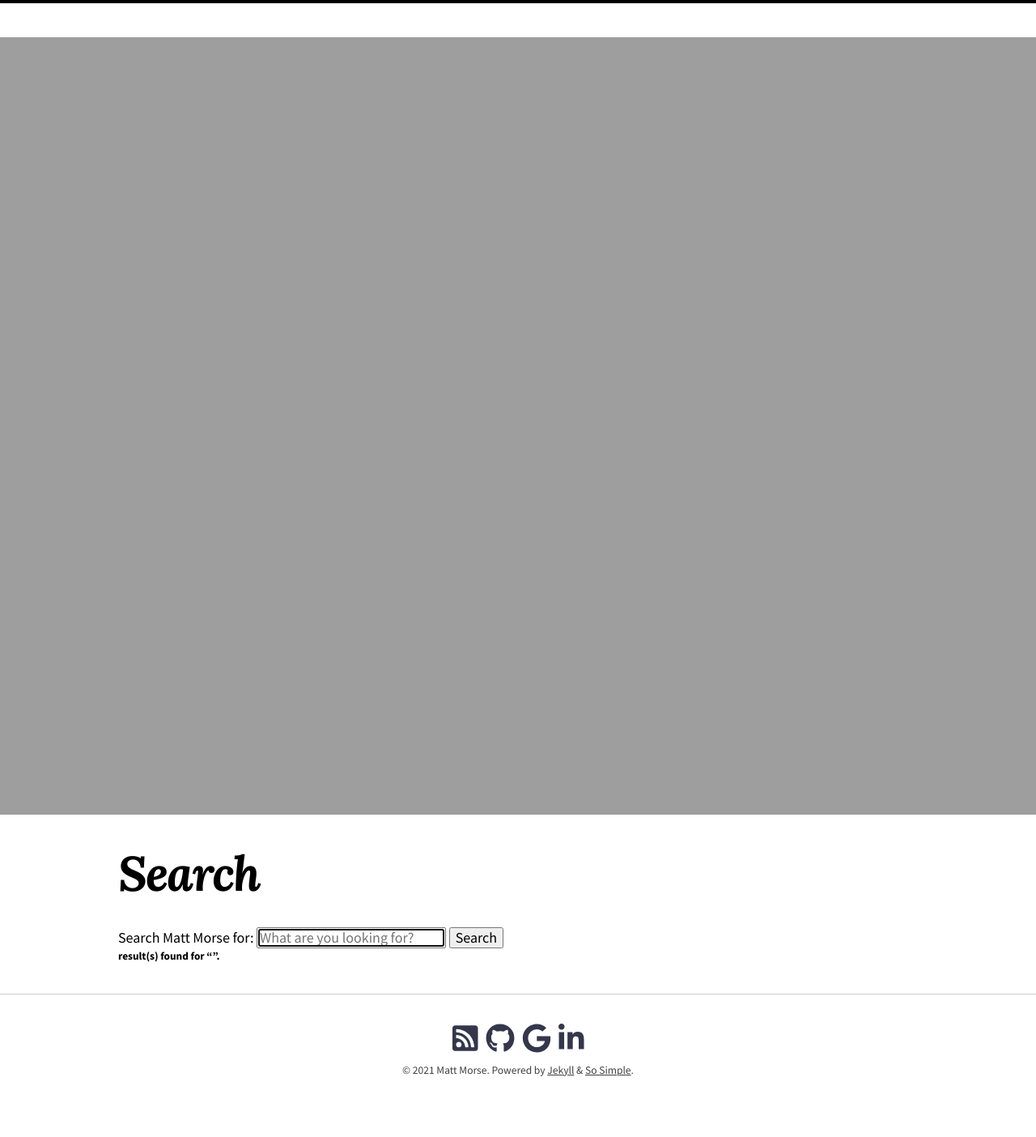
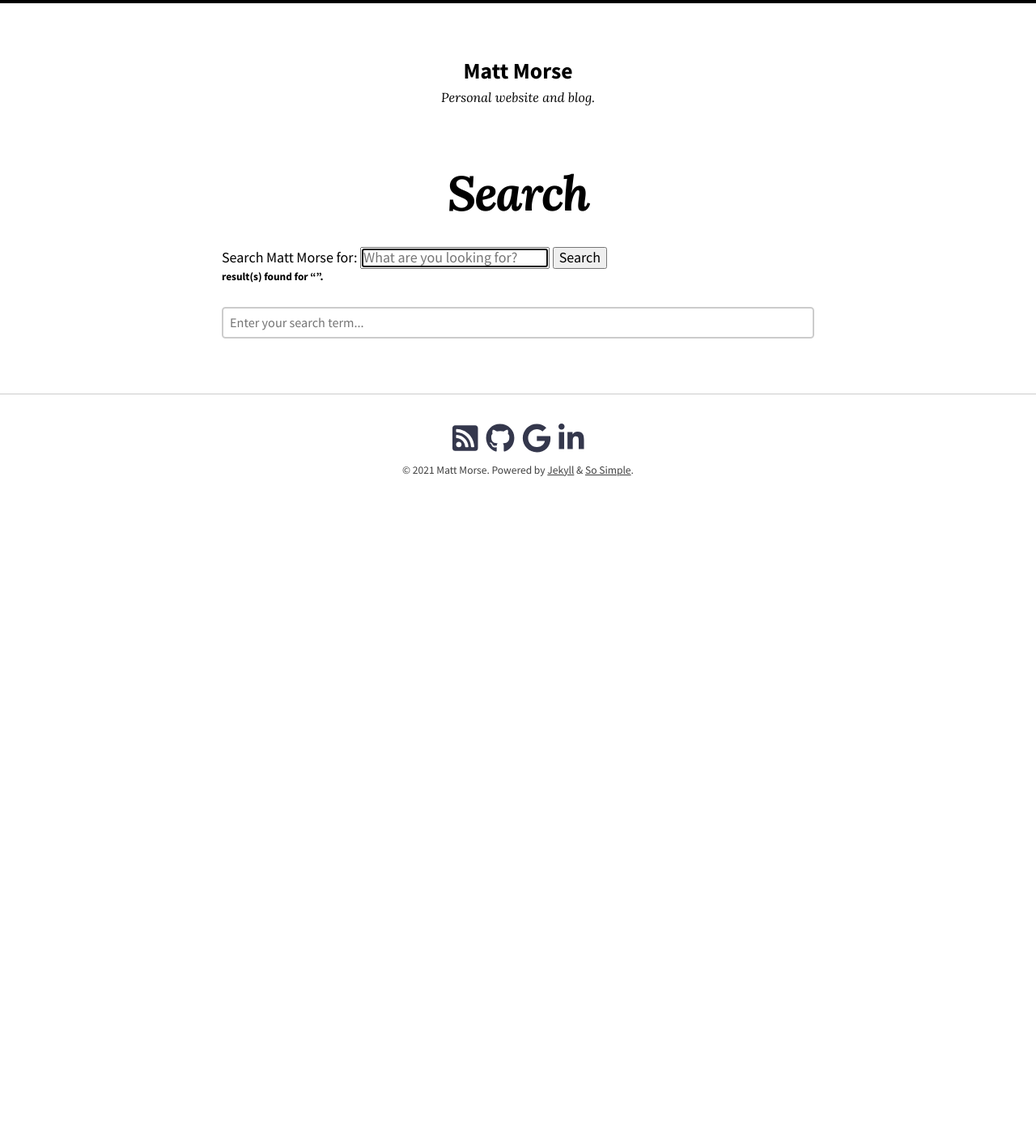
Before and after one commit to mmorse1217/mmorse1217.github.io, a Jekyll site: the page built from search/index.md, in a window 1280 px wide. Shown: the whole page at 81% size. Built offline with Jekyll 4.4.1, drawn with Linux system fonts in a browser that asks for light colours; nearby versions of some CDN libraries; after the commit the page ends 900 px from its top, so only the background shows below that; part of the change alters nothing that is shown.

```diff
--- a/_config.yml
+++ b/_config.yml
@@ -55,7 +55,7 @@ feed:
 # paginate_path: /page:num/
 
 # Search
-search_full_content: true # can have performance implications for large sites
+search_full_content: false # can have performance implications for large sites
 
 # Taxonomy pages
 # category_archive_path: "/categories/#"
@@ -93,7 +93,7 @@ defaults:
 # Site Author
 author:
   name:
-  picture: bio-photo.jpg
+  picture: images/bio-photo.jpg
   email:
   twitter:
   links:
--- a/search/index.md
+++ b/search/index.md
@@ -1,11 +1,9 @@
 ---
-layout: page
+layout: search
 title: "Search"
 date:
 modified:
 excerpt:
-image:
-  feature:
 search_omit: true
 sitemap: false
 ---
```
Also changed, not shown: jekyll-theme-so-simple.gemspec, 3 other files.
